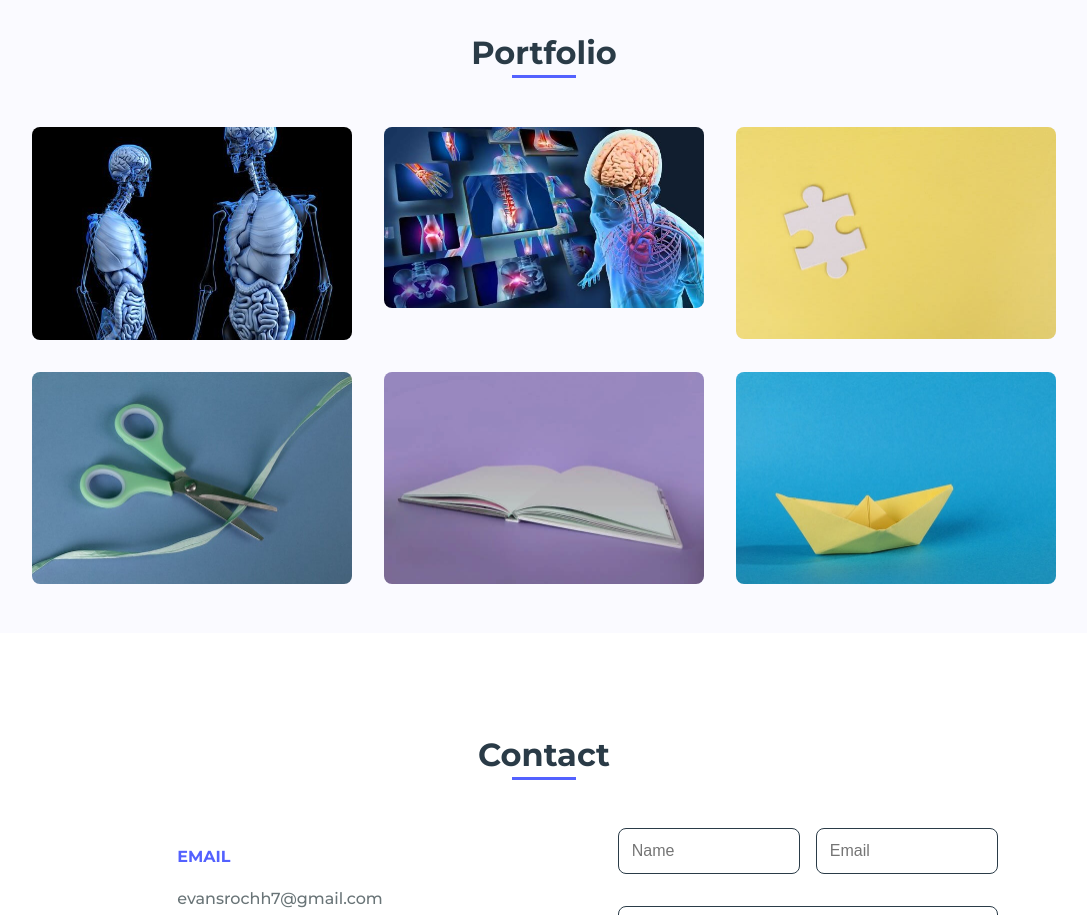
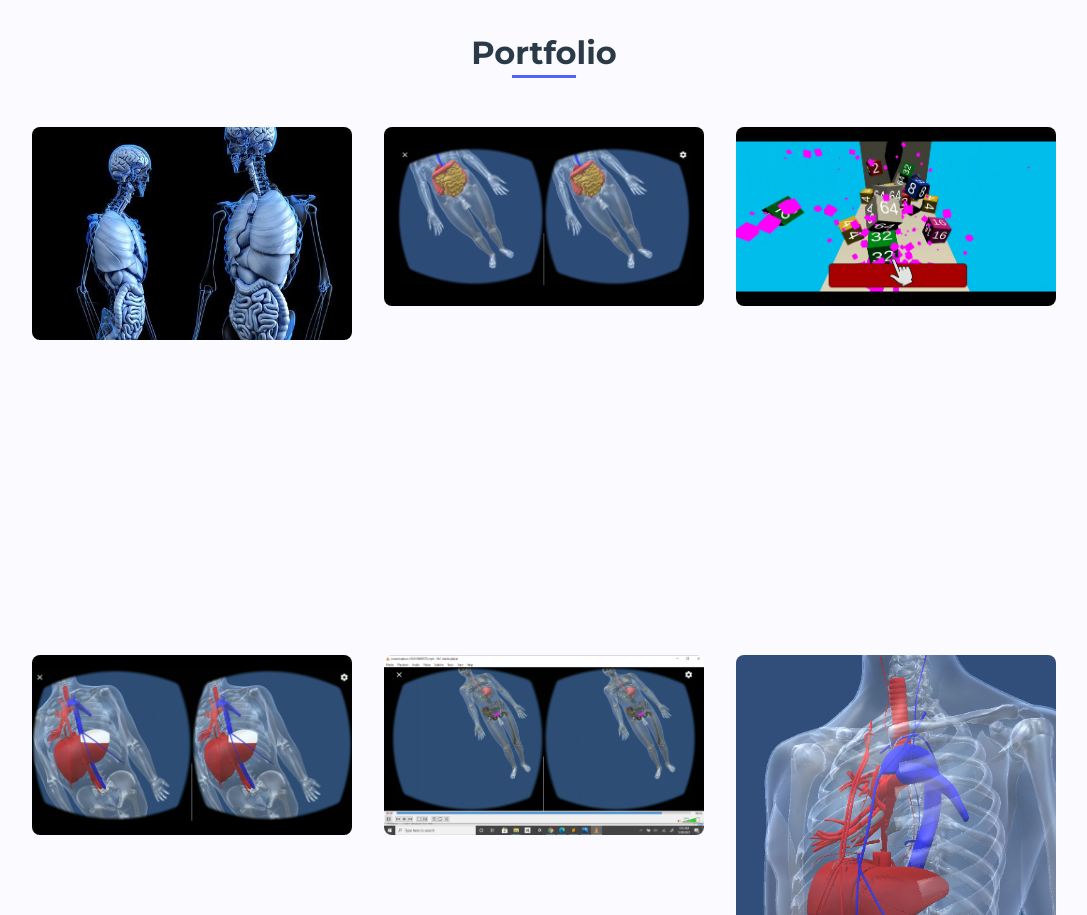
Before and after one commit to Evans-Kiplagat/portfolioo, a plain HTML site: page index.html in a window 1280 px wide. Shown: the part 1940-2855 px from the top of the page, without its empty margins (96-1183 px from the left). Drawn offline with nearby package versions, Linux system fonts and the light colour scheme.

Commit message:
portfolia add

```diff
--- a/index.html
+++ b/index.html
@@ -114,38 +114,38 @@
                         </div>
                     </div>
                     <div class="portfolio__img">
-                        <img src="assets/img/hj.jpeg" alt="">
+                        <img src="assets/img/ll.png" alt="">
 
                         <div class="portfolio__link">
-                            <a href="https://youtu.be/bouAfLJKzPA" class="portfolio__link-name">View details (Anatomy app)</a>
+                            <a href="https://youtu.be/bouAfLJKzPA" class="portfolio__link-name">View details (colon Vr app)</a>
                         </div>
                     </div>
                     <div class="portfolio__img">
-                        <img src="assets/img/work3.jpg" alt="">
+                        <img src="assets/img/kk.png" alt="">
 
                         <div class="portfolio__link">
-                            <a href="#" class="portfolio__link-name">View details (Anatomy app)</a>
+                            <a href="https://youtu.be/g9PI7CrARNA" class="portfolio__link-name">View details (Cubes game)</a>
                         </div>
                     </div>
                     <div class="portfolio__img">
-                        <img src="assets/img/work4.jpg" alt="">
+                        <img src="assets/img/liv.png" alt="">
 
                         <div class="portfolio__link">
-                            <a href="#" class="portfolio__link-name">View details (Anatomy app)</a>
+                            <a href="#" class="portfolio__link-name">View details (VR Liver app)</a>
                         </div>
                     </div>
                     <div class="portfolio__img">
-                        <img src="assets/img/work5.jpg" alt="">
+                        <img src="assets/img/stomach.png" alt="">
 
                         <div class="portfolio__link">
-                            <a href="#" class="portfolio__link-name">View details (Anatomy app)</a>
+                            <a href="#" class="portfolio__link-name">View details (Stomach Vr app)</a>
                         </div>
                     </div>
                     <div class="portfolio__img">
-                        <img src="assets/img/work6.jpg" alt="">
+                        <img src="assets/img/front-liver.png" alt="">
 
                         <div class="portfolio__link">
-                            <a href="#" class="portfolio__link-name">View details (Anatomy app)</a>
+                            <a href="#" class="portfolio__link-name">View details (liver app)</a>
                         </div>
                     </div>
                 </div>
```
Also changed, not shown: assets/img/front-liver.png (added), assets/img/hj.jpeg (deleted), assets/img/kk.png (added), assets/img/liv.png (added), assets/img/ll.png (added), assets/img/stomach.png (added).
